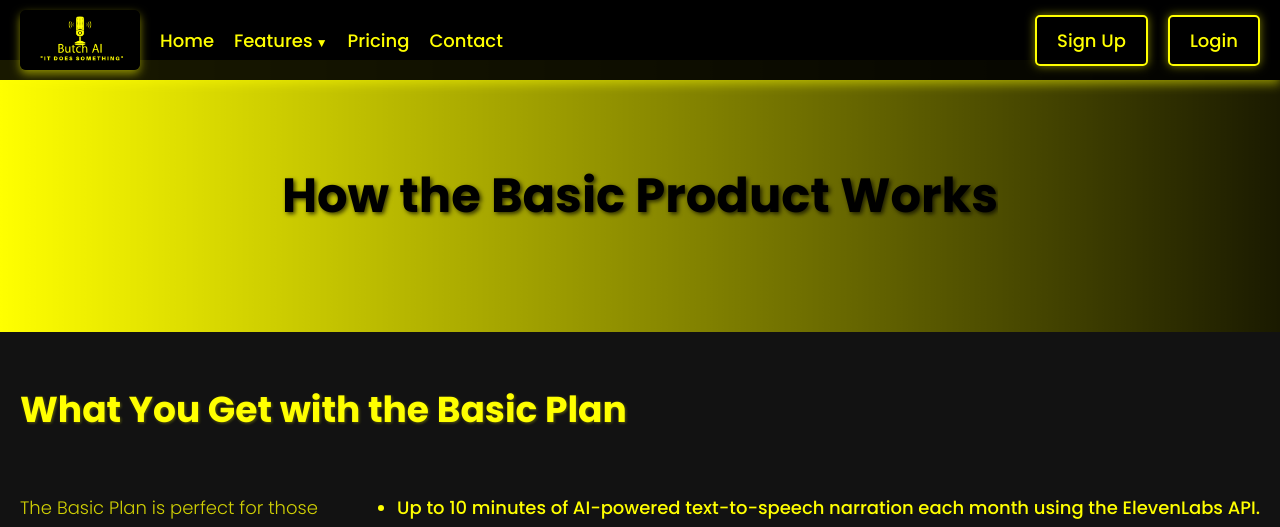
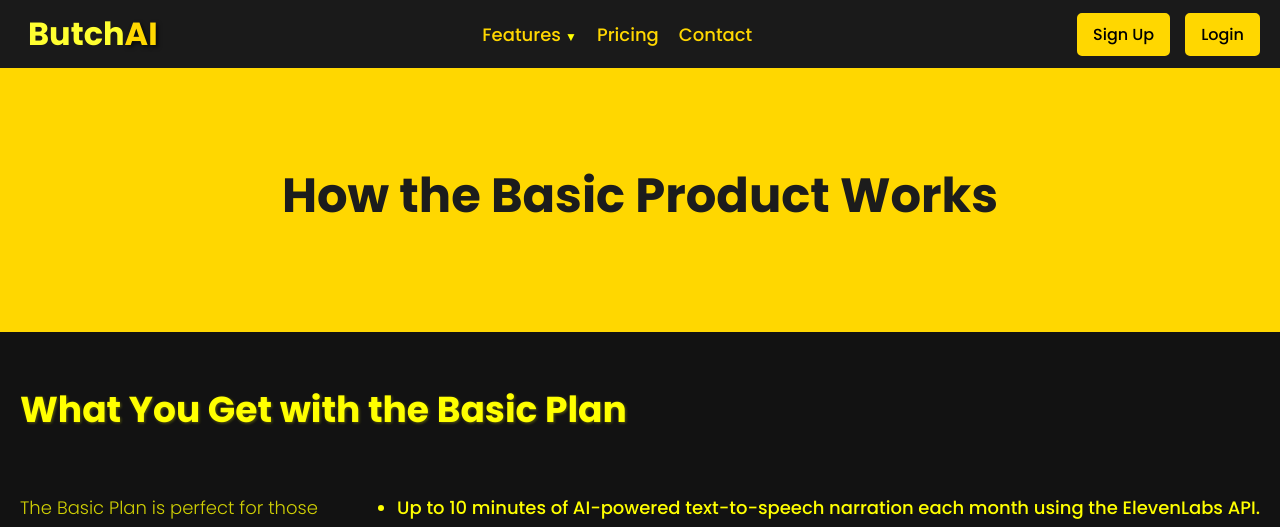
Before and after one commit to jbsam7/ButchAI, a Flask app: page /basic in a window 1280 px wide. Shown: the top 527 px of the page. Run offline with Flask 3, Linux system fonts and the light colour scheme.

Commit message:
updated basic page

```diff
--- a/templates/basic.html
+++ b/templates/basic.html
@@ -15,8 +15,8 @@
         }
 
         html, body {
-            background-color: black;
-            color: yellow;
+            background-color: #1a1a1a; /* Match the background of the main template */
+            color: yellow; /* Match the text color */
             font-family: 'Poppins', sans-serif;
             height: 100%;
             min-height: 100vh;
@@ -27,114 +27,118 @@
             flex-direction: column;
         }
 
-        /* Header Styles */
+        /* Header */
         header {
             display: flex;
-            justify-content: space-between; /* Space between left and right sections */
+            justify-content: space-between;
             align-items: center;
             padding: 10px 20px;
             position: fixed;
             top: 0;
             width: 100%;
-            background-color: rgba(0, 0, 0, 0.9); /* Semi-transparent for better visibility */
-            box-shadow: 0 4px 10px rgba(255, 255, 0, 0.5);
             z-index: 1000;
+            background-color: #1a1a1a;
+            transition: background-color 0.3s ease, box-shadow 0.3s ease;
         }
 
-        /* Left Section: Logo and Navigation Links */
-        .left-section {
-            display: flex;
-            align-items: center;
-            gap: 20px;
+        .logo-text {
+            font-size: 32px;
+            font-weight: 700;
+            color: #FFFF31;
+            transition: color 0.3s ease-in-out;
+            cursor: default;
+            padding-left: 8px;
         }
 
-        /* Logo Styling */
-        .logo {
-            height: 60px;
-            width: auto;
-            transition: box-shadow 0.3s ease-in-out;
-            border-radius: 6px;
-            box-shadow: 0 4px 10px rgba(255, 255, 0, 0.5);
+        .logo-text .ai {
+            color: #FFD700; /* Gold color for 'AI' */
+            text-shadow: 2px 2px 4px rgba(0,0,0,0.7); /* Enhance readability */
         }
 
-        .logo:hover {
-            box-shadow: 0 0 30px rgba(255, 255, 0, 1);
+        .nav-links-left {
+            display: flex;
+            gap: 20px;
+            align-items: center;
         }
 
-        /* Navigation Links Containers */
-        .nav-links-left, .nav-links-right {
-            display: flex;
-            align-items: center;
-            gap: 20px;
-        }
-
-        /* Left Navigation Links */
         .nav-links-left a {
-            color: yellow;
+            color: #FFD700;
             text-decoration: none;
             font-size: 18px;
-            transition: color 0.3s;
+            transition: color 0.3s ease;
         }
 
         .nav-links-left a:hover {
             color: rgba(255, 255, 0, 0.8);
         }
 
-        /* Dropdown Menu */
         .dropdown {
             position: relative;
-        }
-
-        .dropdown > a::after {
-            content: " ▼";
-            font-size: 12px;
         }
 
         .dropdown-content {
             display: none;
             position: absolute;
-            background-color: black;
-            min-width: 150px;
-            box-shadow: 0 4px 8px rgba(255, 255, 0, 0.2);
+            background-color: rgba(0, 0, 0, 0.8);
+            min-width: 200px;
+            box-shadow: 0 8px 16px rgba(255, 255, 0, 0.3);
             z-index: 1;
             text-align: left;
             border-radius: 8px;
+            transition: opacity 0.3s ease, transform 0.3s ease;
+            transform: translateY(10px);
+            opacity: 0;
         }
 
+        /* Links inside the dropdown */
         .dropdown-content a {
-            color: yellow;
-            padding: 10px;
+            color: #FFD700;
+            padding: 12px 16px;
             text-decoration: none;
             display: block;
             font-size: 16px;
             transition: background-color 0.3s ease;
         }
 
+        /* Dropdown hover effects */
         .dropdown-content a:hover {
             background-color: rgba(255, 255, 0, 0.2);
             color: white;
         }
 
+        /* Show the dropdown menu on hover */
         .dropdown:hover .dropdown-content {
             display: block;
+            opacity: 1;
+            transform: translateY(0);
         }
 
-        /* Right Navigation Links (Sign Up and Login) */
+        /* Arrow for dropdown */
+        .dropdown::after {
+            content: " ▼";
+            font-size: 12px;
+        }
+
+        /* Right side links (Sign up and login) */
+        .nav-links-right {
+            display: flex;
+            gap: 15px;
+            align-items: center;
+        }
+
         .nav-links-right a {
-            color: yellow;
+            color: black;
             text-decoration: none;
-            font-size: 18px;
-            padding: 10px 20px;
-            border: 2px solid yellow;
+            padding: 7px 14px;
+            border: 2px solid #FFD700;
             border-radius: 5px;
-            box-shadow: 0 0 10px rgba(255, 255, 0, 0.5);
-            transition: background-color 0.3s, color 0.3s, box-shadow 0.3s;
+            background-color: #FFD700;
+            transition: background-color 0.3s ease;
         }
 
         .nav-links-right a:hover {
-            background-color: yellow;
+            background-color: #FFFF31;
             color: black;
-            box-shadow: 0 0 20px rgba(255, 255, 0, 0.8);
         }
 
         /* Hamburger Menu */
@@ -142,8 +146,9 @@
             display: none; /* Hidden by default, shown on mobile via media queries */
             cursor: pointer;
             padding: 6px;
-            box-shadow: 0 4px 10px rgba(255, 255, 0, 0.8);
-            border-radius: 4px;
+            box-shadow: none; /* Remove border and shadow */
+            border: none;
+            background: none;
         }
 
         .hamburger div {
@@ -152,17 +157,17 @@
             background-color: yellow;
             margin: 5px 0;
             border-radius: 2px;
-            box-shadow: 0 2px 5px rgba(255, 255, 0, 0.5);
+            box-shadow: none; /* Remove shadow */
         }
 
         /* Banner Styles */
         .banner {
-            background: linear-gradient(to right, yellow, rgba(255, 255, 0, 0.1));
+            background: #FFD700; /* Match the main template's banner color */
             display: flex;
             align-items: center;
-            justify-content: center; /* Center the text */
+            justify-content: center;
             padding: 100px 20px; /* Adjusted padding to accommodate fixed header */
-            margin-top: 60px; /* Adjusted to prevent overlap with fixed header */
+            margin-top: 60px; /* Prevent overlap with fixed header */
             flex-direction: column;
             text-align: center;
         }
@@ -170,12 +175,11 @@
         .banner-text {
             font-size: 48px;
             font-weight: bold;
-            color: black; /* Text color contrasting with the background */
+            color: #1c1c1c; /* Contrasting with background */
             max-width: 90%;
             overflow: hidden;
             white-space: nowrap;
-            text-shadow: 2px 2px 4px rgba(0,0,0,0.7);
-            animation: none; /* Removed typing animation for simplicity */
+            /* Removed animations */
         }
 
         /* Section Styles */
@@ -347,7 +351,7 @@
                 white-space: normal; /* Allow text to wrap */
                 line-height: 1.4; /* Improve readability */
                 text-align: center; /* Ensure centered alignment */
-                color: black; /* Maintain contrast */
+                color: #1c1c1c; /* Maintain contrast */
             }
 
             /* Adjust section layout for mobile */
@@ -380,17 +384,23 @@
                 width: 25px;
                 margin: 0 8px;
             }
+
+            /* Remove borders and shadows for hamburger */
+            .hamburger div {
+                background-color: yellow;
+                border: none;
+                box-shadow: none;
+            }
         }
     </style>
 </head>
 <body>
     <!-- Header -->
     <header>
-        <div class="left-section">
-            <img src="{{ url_for('static', filename='images/logobaby.png') }}" alt="ButchAI Logo" class="logo">
-
+        <div class="logo-text">
+            Butch<span class="ai">AI</span>
+        </div>
         <div class="nav-links-left">
-                <a href="/">Home</a>
             <div class="dropdown">
                 <a href="#">Features</a>
                 <div class="dropdown-content">
@@ -402,14 +412,10 @@
             <a href="/pricing">Pricing</a>
             <a href="/contact">Contact</a>
         </div>
-        </div>
-
         <div class="nav-links-right">
             <a href="/signup">Sign Up</a>
             <a href="/login">Login</a>
         </div>
-
-        <!-- Hamburger Menu Icon -->
         <div class="hamburger" onclick="toggleMenu()" aria-label="Toggle navigation menu" role="button" tabindex="0">
             <div></div>
             <div></div>
```
Lines whose indentation alone changed are shown as unchanged.
